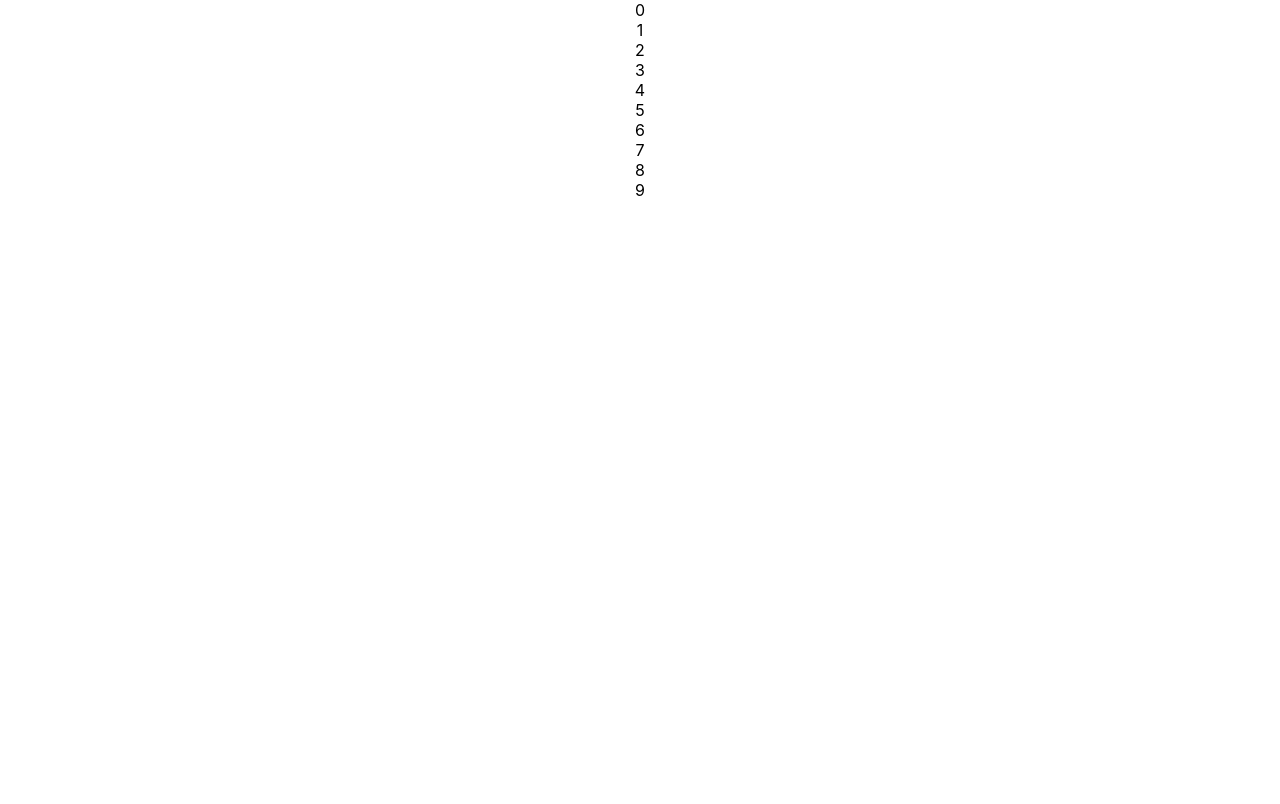
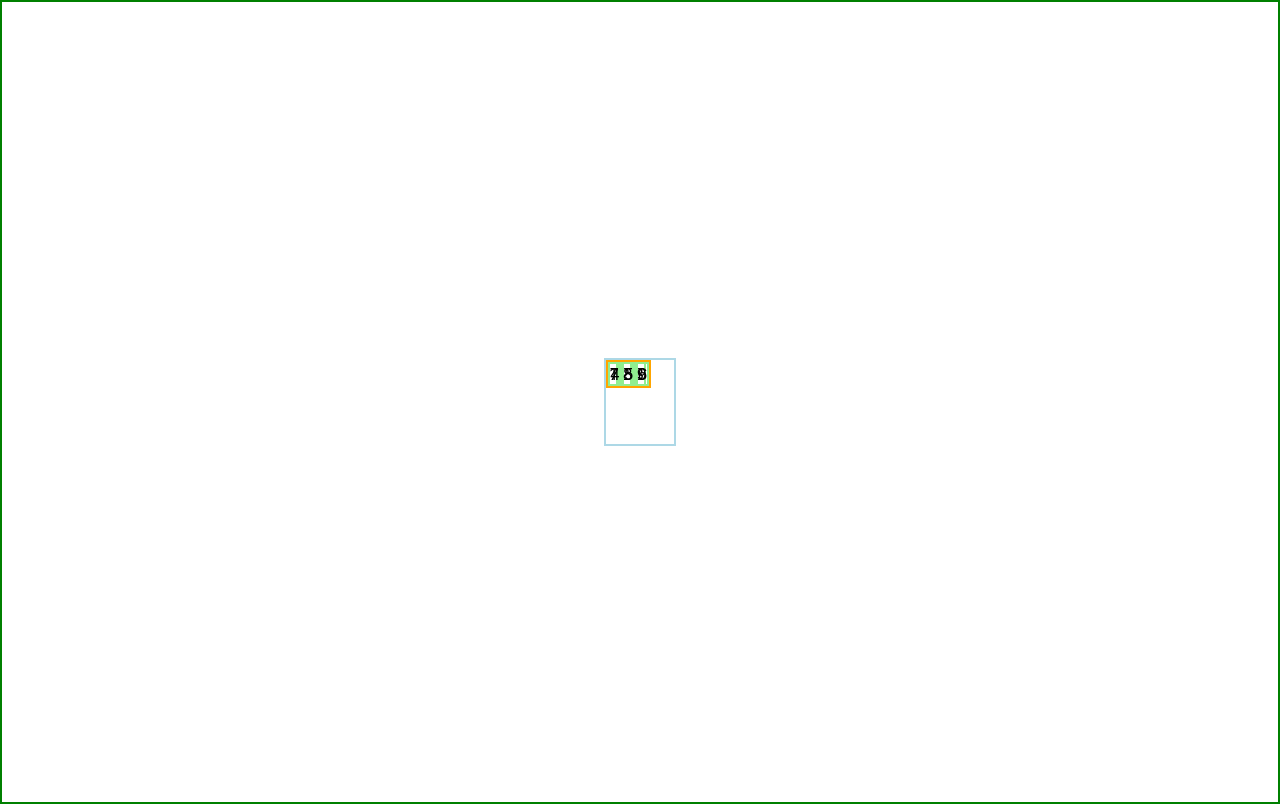
Before and after one commit to nickhibbits/react-practice-projects, a React (Create React App) app in the folder calculator/: page / in a window 1280 px wide. Built offline with nearby package versions, Linux system fonts and the light colour scheme.

Commit message:
create num pad grid

```diff
--- a/calculator/src/App.css
+++ b/calculator/src/App.css
@@ -1,38 +1,7 @@
 .App {
-  text-align: center;
+  display: flex;
+  justify-content: center;
+  align-items: center;
+  border: solid 2px green;
+  min-height: 100vh;
 }
-
-.App-logo {
-  height: 40vmin;
-  pointer-events: none;
-}
-
-@media (prefers-reduced-motion: no-preference) {
-  .App-logo {
-    animation: App-logo-spin infinite 20s linear;
-  }
-}
-
-.App-header {
-  background-color: #282c34;
-  min-height: 100vh;
-  display: flex;
-  flex-direction: column;
-  align-items: center;
-  justify-content: center;
-  font-size: calc(10px + 2vmin);
-  color: white;
-}
-
-.App-link {
-  color: #61dafb;
-}
-
-@keyframes App-logo-spin {
-  from {
-    transform: rotate(0deg);
-  }
-  to {
-    transform: rotate(360deg);
-  }
-}
--- /dev/null
+++ b/calculator/src/NumberPad.css
@@ -0,0 +1,17 @@
+.number-pad-component {
+  border: solid 2px lightblue;
+  display: grid;
+  grid-template-columns: repeat(3, 1fr);
+  grid-template-rows: repeat(3, 1fr);
+}
+
+.num-group {
+  border: solid 2px orange;
+  display: flex;
+  flex-direction: row;
+}
+
+.num-button {
+  border: solid 2px lightgreen;
+  /* margin: 3%; */
+}
--- a/calculator/src/NumberPad.js
+++ b/calculator/src/NumberPad.js
@@ -1,9 +1,41 @@
+import "../src/NumberPad.css";
 function NumberPad() {
+  const group1 = [1, 2, 3];
+  const group2 = [4, 5, 6];
+  const group3 = [7, 8, 9];
+
   return (
     <div className="number-pad-component">
-      {[...Array(10)].map((_, i) => {
+      {/* {[...Array(10)].map((_, i) => {
         return <div className="number-button">{i}</div>;
-      })}
+      })} */}
+      <div className="num-group" style={{ gridArea: "1 / 1 / 1 / 3" }}>
+        {group1.map((num) => {
+          return (
+            <div key={num} className="num-button">
+              {num}
+            </div>
+          );
+        })}
+      </div>
+      <div className="num-group" style={{ gridArea: "1 / 1 / 1 / 3" }}>
+        {group2.map((num) => {
+          return (
+            <div key={num} className="num-button">
+              {num}
+            </div>
+          );
+        })}
+      </div>
+      <div className="num-group" style={{ gridArea: "1 / 1 / 1 / 3" }}>
+        {group3.map((num) => {
+          return (
+            <div key={num} className="num-button">
+              {num}
+            </div>
+          );
+        })}
+      </div>
     </div>
   );
 }
```
